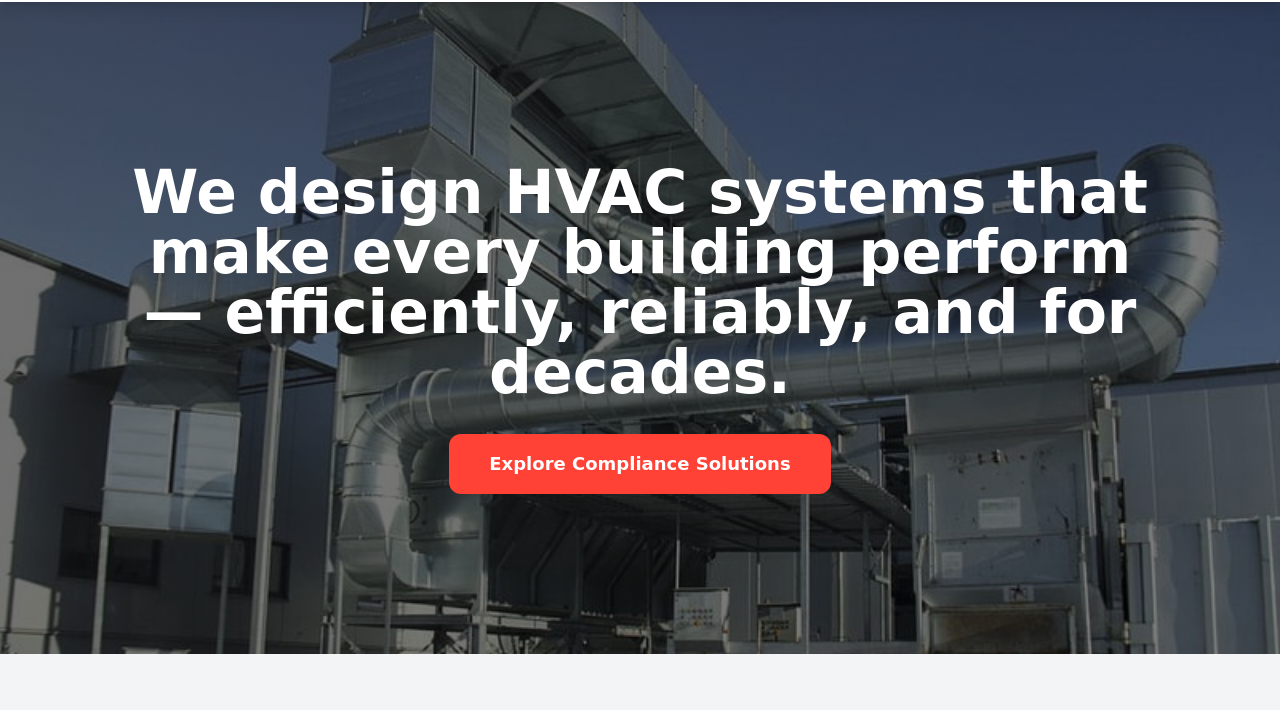
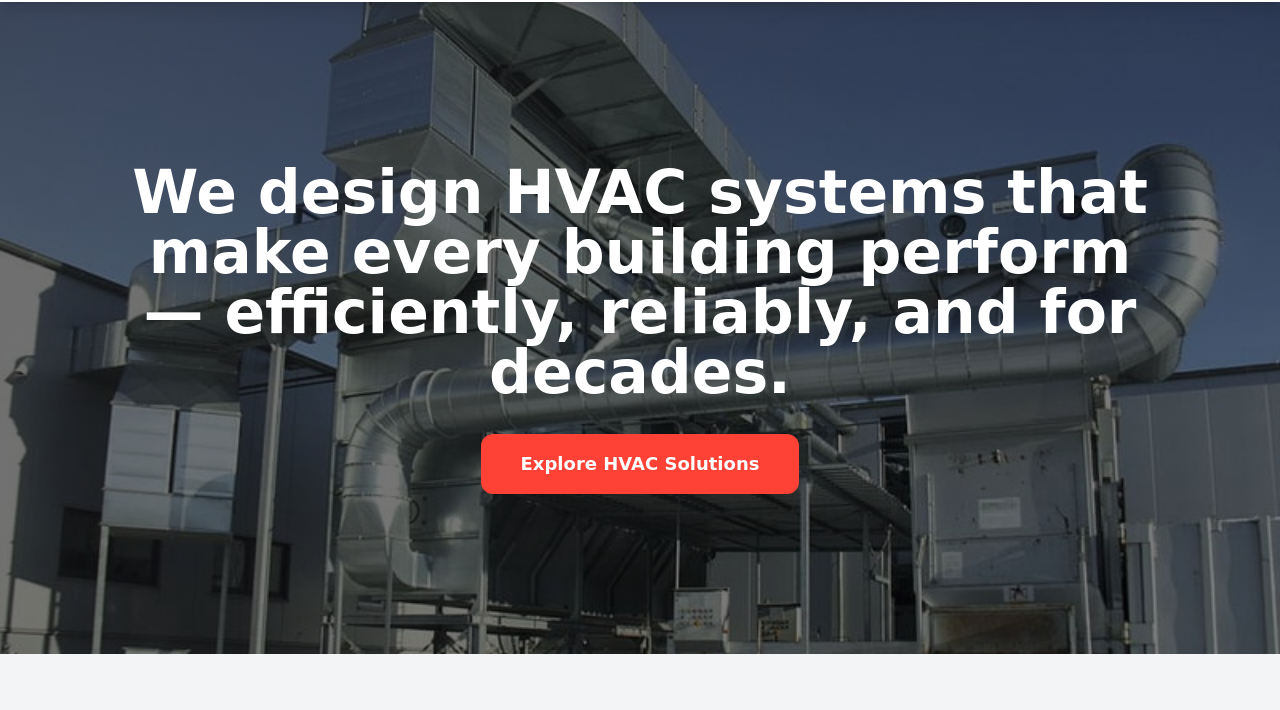
Before and after one commit to Oppili-Consulting/Oppili-Consulting, a plain HTML site: page index.html in a window 1280 px wide. Shown: the part 90-800 px from the top of the page. Drawn offline with nearby package versions, Linux system fonts and the light colour scheme; a web font is replaced by a local one.

Commit message:
Update index.html

```diff
--- a/index.html
+++ b/index.html
@@ -222,7 +222,7 @@
             </h1>
 
             <a href="#services" class="inline-block bg-saffron text-white font-bold px-10 py-4 rounded-xl shadow-2xl text-lg hover:bg-gray-100 transition duration-300 transform hover:scale-105 hover:text-gray-800">
-                Explore Compliance Solutions
+                Explore HVAC Solutions
             </a>
         </div>
     </section>
```
